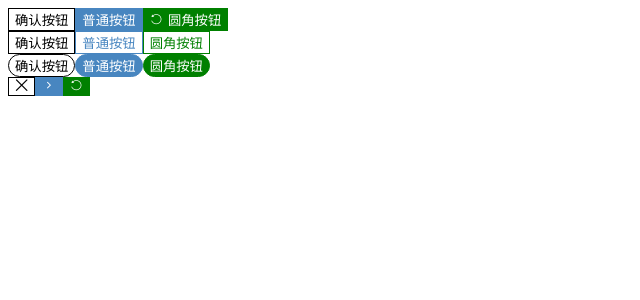
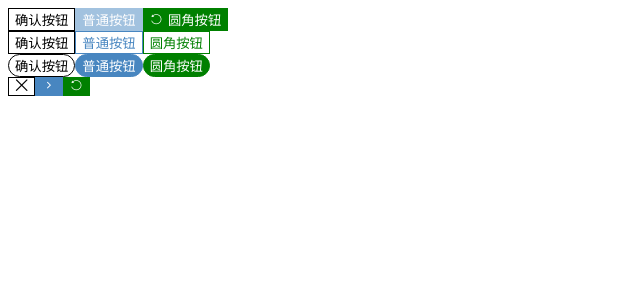
Before and after one commit to SylviaXiao/x-ui, a Vue app: page / in a window 1280 px wide. Shown: the top 300 px of the page, without its empty margins (0-640 px from the left). Built offline with nearby package versions, Linux system fonts and the light colour scheme.

Commit message:
修改培训日志页面ui

```diff
--- a/src/App.vue
+++ b/src/App.vue
@@ -1,8 +1,8 @@
 <template>
   <div id="app">
     <div>
-      <x-button @click="buttonClick" type="default">确认按钮</x-button>
-      <x-button type="primary">普通按钮</x-button>
+      <x-button @click="buttonClick" type="default" >确认按钮</x-button>
+      <x-button type="primary" disabled>普通按钮</x-button>
       <x-button type="success" icon="x-icon-refresh">圆角按钮</x-button>
     </div>
     <div>
--- a/src/components/Button/index.vue
+++ b/src/components/Button/index.vue
@@ -1,13 +1,23 @@
 <template>
-  <button class="x-button" :class="[`x-button--${type}`,{'is-plain': plain,'is-round': round}]"
+  <button
+    class="x-button"
+    :class="[
+      `x-button--${type}`,
+      {
+        'is-plain': plain,
+        'is-round': round,
+        'is-disabled': disabled,
+      },
+    ]"
     @click="handleClick"
+    :disabled="disabled"
   >
     <i :class="icon"></i>
     <span v-if="$slots.default"><slot></slot></span>
   </button>
 </template>
 <script>
-export default ({
+export default {
   name: 'x-button',
   props: {
     type: {
@@ -25,47 +35,52 @@ export default ({
     icon: {
       type: String,
       default: ''
+    },
+    disabled: {
+      type: Boolean,
+      default: false
     }
   },
-  created () {
-  },
+  created () {},
   methods: {
     handleClick (e) {
       this.$emit('click', e)
     }
   }
-})
+}
 </script>
 <style scoped>
-.x-button--default{
+.x-button--default {
   color: #000;
   background-color: #fff;
   border: 1px solid #000;
 }
-.x-button--success{
+.x-button--success {
   background-color: green;
-    border:1px solid green;
+  border: 1px solid green;
   color: #fff;
 }
-.x-button--primary{
+.x-button--primary {
   background-color: rgb(72, 134, 192);
-    border:1px solid rgb(72, 134, 192);
+  border: 1px solid rgb(72, 134, 192);
   color: #fff;
 }
-
-.x-button--success.is-plain{
+.x-button--success.is-plain {
   background-color: #fff;
   color: green;
 }
-.x-button--primary.is-plain{
+.x-button--primary.is-plain {
   background-color: #fff;
   color: rgb(72, 134, 192);
 }
-.x-button.is-round{
+.x-button.is-round {
   border-radius: 30px;
 }
-.x-button [class*=x-icon-]+span{
+.x-button [class*="x-icon-"] + span {
   margin-left: 5px;
+}
+.x-button.is-disabled{
+  opacity: 0.5;
 }
 </style>
 ++
```
Lines whose indentation alone changed are shown as unchanged.
